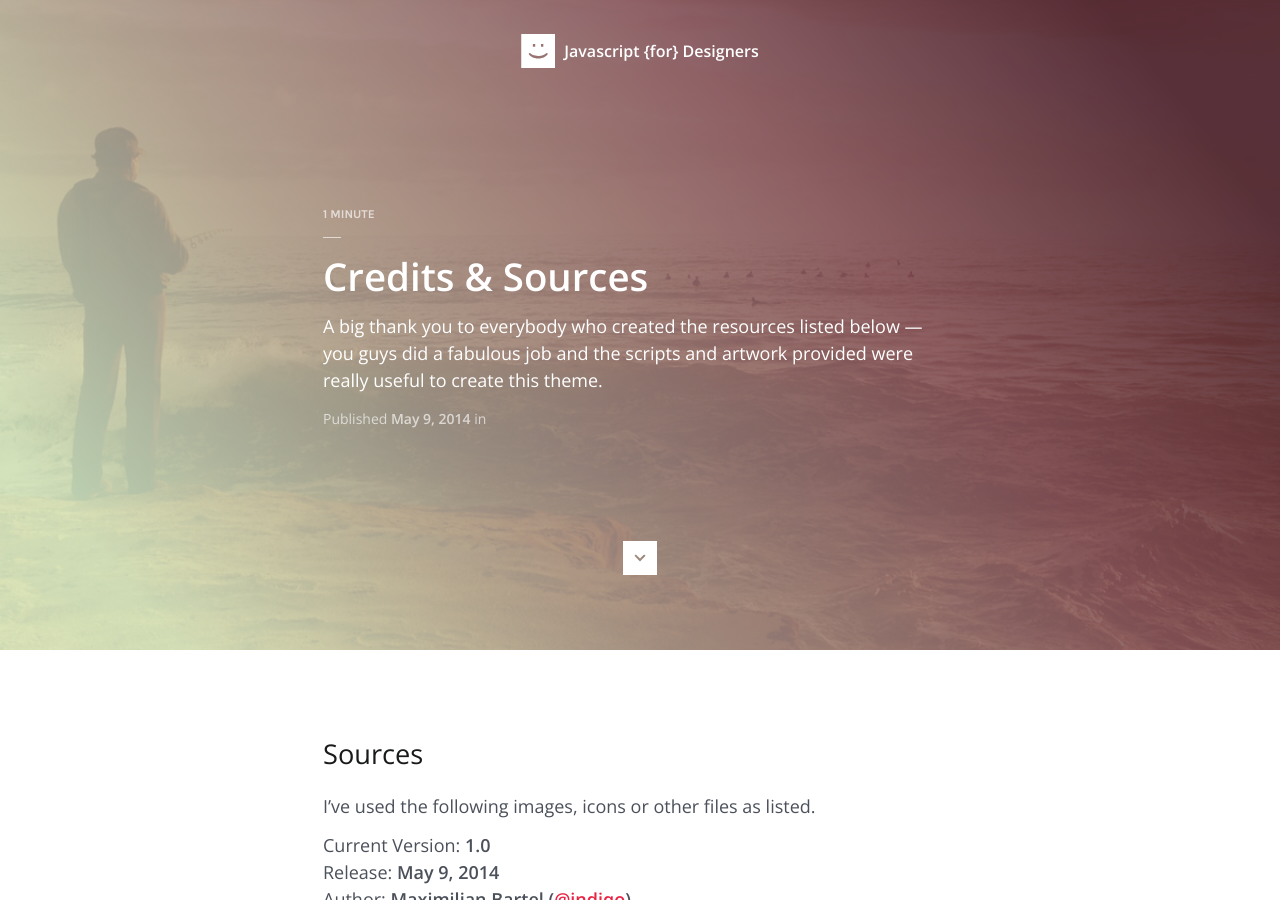
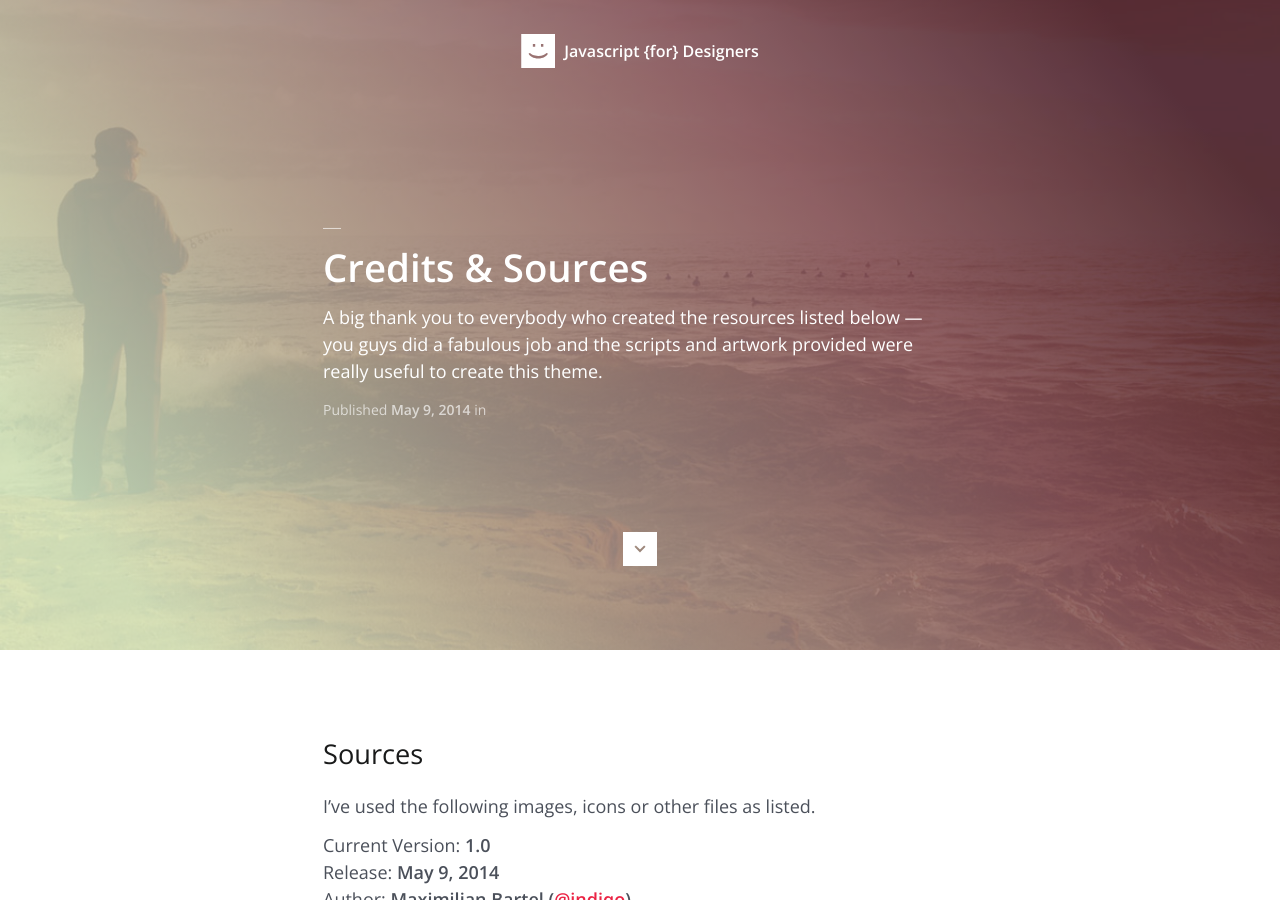
Before and after one commit to johnludena/js-for-designers, a Jekyll site: the page built from credits.md, in a window 1280 px wide and 900 px high. Built offline with Jekyll 4.4.1, drawn with Linux system fonts in a browser that asks for light colours.

Commit message:
page.content variable in excerpt... wtf

```diff
--- a/_includes/excerpt.html
+++ b/_includes/excerpt.html
@@ -11,10 +11,10 @@
 		<!-- <a href="#" title="Find out more" class="top-cta cta-btn">Find out more</a> -->
 
 	{% else %}
-		<span class="title">{{ page.content | reading_time_as_i }}</span>
+		<span class="title">{{ reading_time_as_i }}</span>
 
 		<h1>{{ page.title }}</h1>
-		<p>{{ page.excerpt | remove: '<p>' | remove: '</p>' }}</p>
+		<p>{{ page.excerpt }}</p>
 
 		<span class="meta">Published {{ page.date | date: '%b %-d, %Y' | prepend: '<b>' | append: '</b>' }} {{ page.categories | join: ', ' | prepend: 'in <b>' | append: '</b>' }}</span>
 
--- a/assets/scripts.js
+++ b/assets/scripts.js
@@ -1,4 +1,4 @@
-console.log('excerpt string with quotes test 2nd');
+console.log('why would content be in time reading... sigh');
 
 $(window).on('load', function() {
 	$("body").removeClass("preload");
```
Also changed, not shown: 5 other files.
